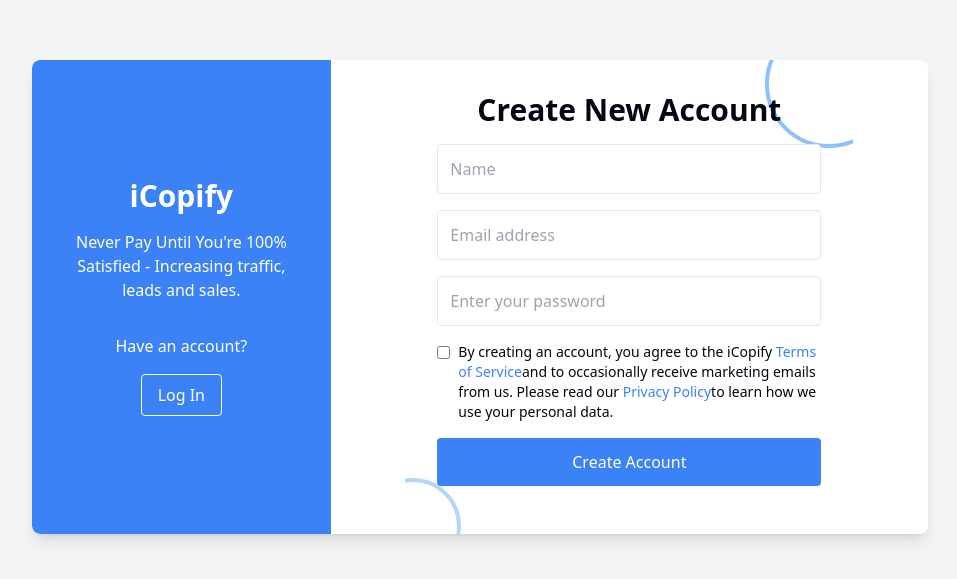
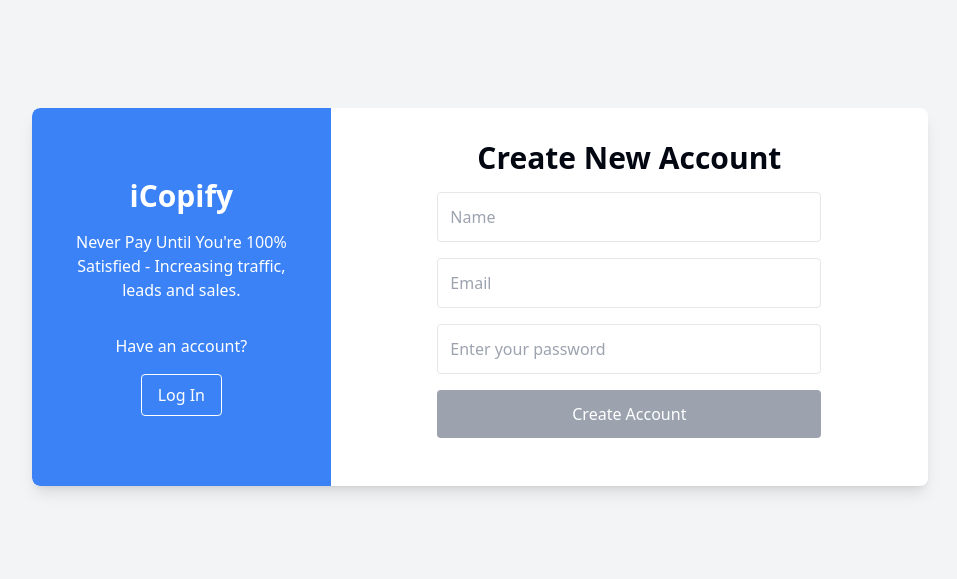
Before and after one commit to ScarletFenix/icopify, a Next.js app: page /login in a window 1280 px wide. Shown: the part 103-682 px from the top of the page, without its empty margins (160-1117 px from the left). Built offline with nearby package versions, Linux system fonts and the light colour scheme.

Commit message:
# form fix 2

```diff
--- a/app/_components/auth/AuthForm.js
+++ b/app/_components/auth/AuthForm.js
@@ -1,16 +1,89 @@
-import { useState } from 'react';
-import Link from 'next/link';
+"use client";
+import { useState } from "react";
+import axios from "axios";
+import Link from "next/link";
+import { useRouter } from "next/navigation";
+import { ToastContainer, toast } from "react-toastify";
+import 'react-toastify/dist/ReactToastify.css';
 
 const AuthForm = () => {
+    const router = useRouter();
     const [isLogin, setIsLogin] = useState(false);
+    const [identifier, setIdentifier] = useState("");
+    const [password, setPassword] = useState("");
+    const [name, setName] = useState("");
+    const [touched, setTouched] = useState({ name: false, email: false, password: false });
 
-    const toggleForm = () => setIsLogin(!isLogin);
+    // Email Validation
+    const validateEmail = (email) => {
+        const emailRegex = /^[^\s@]+@[^\s@]+\.[^\s@]+$/;
+        return emailRegex.test(email);
+    };
+
+    // Password Validation: Min 6 chars, 1 uppercase, 1 special character
+    const validatePassword = (pass) => {
+        const passwordRegex = /^(?=.*[A-Z])(?=.*[!@#$%^&*])[A-Za-z\d!@#$%^&*]{6,}$/;
+        return passwordRegex.test(pass);
+    };
+
+    // Name Length Validation
+    const validateNameLength = (name) => {
+        return name.length >= 3 && name.length <= 20;
+    };
+
+    const handleBlur = (field) => {
+        setTouched({ ...touched, [field]: true });
+    };
+
+    const isFormValid = () => {
+        if (isLogin) {
+            return validateEmail(identifier) && validatePassword(password);
+        }
+        return (
+            validateNameLength(name) &&
+            validateEmail(identifier) &&
+            validatePassword(password)
+        );
+    };
+
+    const handleSubmit = async (e) => {
+        e.preventDefault();
+        if (isLogin) {
+            try {
+                const res = await axios.post(`${process.env.NEXT_PUBLIC_STRAPI_URL}/api/auth/local`, {
+                    identifier,
+                    password,
+                });
+
+                // Store Token and User Info
+                localStorage.setItem("token", res.data.jwt);
+                localStorage.setItem("user", JSON.stringify(res.data.user));
+
+                toast.success("Login successful!");
+                setTimeout(() => {
+                    router.push("/dashboard");
+                }, 1500);
+            } catch (err) {
+                toast.error("Invalid login credentials.");
+            }
+        } else {
+            try {
+                await axios.post(`${process.env.NEXT_PUBLIC_STRAPI_URL}/api/auth/local/register`, {
+                    username: name,
+                    email: identifier,
+                    password,
+                });
+                toast.success("Registration successful!");
+                setTimeout(() => setIsLogin(true), 2000); // Redirect to login form
+            } catch (err) {
+                toast.error("Registration failed.");
+            }
+        }
+    };
 
     return (
         <div className="min-h-screen bg-gray-100 flex items-center justify-center p-4 w-full overflow-hidden">
-            {/* Form Container */}
             <div className="relative bg-white shadow-lg rounded-lg flex flex-col md:flex-row max-w-4xl w-full overflow-hidden">
-                {/* Left Side - Branding and Toggle Button */}
                 <div className="bg-blue-500 text-white p-8 rounded-t-lg md:rounded-l-lg md:rounded-tr-none flex flex-col justify-center items-center w-full md:w-1/3 text-center">
                     <div>
                         <h1 className="text-3xl font-bold mb-4">iCopify</h1>
@@ -18,60 +91,66 @@ const AuthForm = () => {
                     </div>
                     <div>
                         <p className="mb-4">{isLogin ? "Don't have an account?" : "Have an account?"}</p>
-                        <button onClick={toggleForm} className="bg-transparent border border-white text-white py-2 px-4 rounded hover:bg-white hover:text-blue-500 transition-colors">
+                        <button onClick={() => setIsLogin(!isLogin)} className="bg-transparent border border-white text-white py-2 px-4 rounded hover:bg-white hover:text-blue-500 transition-colors">
                             {isLogin ? "Sign Up" : "Log In"}
                         </button>
                     </div>
                 </div>
 
-                {/* Right Side - Form */}
                 <div className="relative p-8 w-full md:w-2/3 flex flex-col justify-center h-full max-w-md mx-auto overflow-hidden">
-                    {/* Circle Backgrounds inside White Form Section */}
-                    <div className="absolute -top-10 -right-10 h-32 w-32 border-4 border-blue-400 rounded-full opacity-70 z-0"></div>
-                    <div className="absolute -bottom-10 -left-10 h-24 w-24 border-4 border-blue-300 rounded-full opacity-70 z-0"></div>
-
                     <div className="relative z-10">
                         <h2 className="text-3xl font-bold mb-4 text-center">{isLogin ? "Log In" : "Create New Account"}</h2>
-                        <form>
+                        <form onSubmit={handleSubmit}>
                             {!isLogin && (
                                 <div className="mb-4">
-                                    <input className="w-full p-3 border rounded" placeholder="Name" type="text" required />
+                                    <input
+                                        className="w-full p-3 border rounded focus:outline-none focus:ring-2 focus:ring-blue-500"
+                                        placeholder="Name"
+                                        type="text"
+                                        value={name}
+                                        onChange={(e) => setName(e.target.value)}
+                                        onBlur={() => handleBlur("name")}
+                                        required
+                                    />
+                                    {touched.name && !validateNameLength(name) && (
+                                        <p className="text-red-500 text-sm mt-1">Name must be 3-20 characters long.</p>
+                                    )}
                                 </div>
                             )}
                             <div className="mb-4">
-                                <input className="w-full p-3 border rounded" placeholder="Email address" type="email" required />
+                                <input
+                                    className="w-full p-3 border rounded focus:outline-none focus:ring-2 focus:ring-blue-500"
+                                    placeholder={isLogin ? "Username or Email" : "Email"}
+                                    type="text"
+                                    value={identifier}
+                                    onChange={(e) => setIdentifier(e.target.value)}
+                                    onBlur={() => handleBlur("email")}
+                                    required
+                                />
                             </div>
                             <div className="mb-4">
-                                <input className="w-full p-3 border rounded pr-10" placeholder="Enter your password" type="password" required />
+                                <input
+                                    className="w-full p-3 border rounded focus:outline-none focus:ring-2 focus:ring-blue-500"
+                                    placeholder="Enter your password"
+                                    type="password"
+                                    value={password}
+                                    onChange={(e) => setPassword(e.target.value)}
+                                    onBlur={() => handleBlur("password")}
+                                    required
+                                />
                             </div>
-                            {!isLogin && (
-                                <div className="flex items-start mb-4">
-                                    <input className="mr-2 mt-1" type="checkbox" required />
-                                    <p className="text-sm">
-                                        By creating an account, you agree to the iCopify
-                                        <Link className="text-blue-500" href="#"> Terms of Service</Link>
-                                        and to occasionally receive marketing emails from us. Please read our
-                                        <Link className="text-blue-500" href="#"> Privacy Policy</Link>
-                                        to learn how we use your personal data.
-                                    </p>
-                                </div>
-                            )}
-                            {isLogin && (
-                                <div className="mb-4 text-sm flex justify-between items-center">
-                                    <label className="flex items-center">
-                                        <input className="mr-2" type="checkbox" />
-                                        Remember me
-                                    </label>
-                                    <Link className="text-blue-500" href="#">Forgot Password?</Link>
-                                </div>
-                            )}
-                            <button className="w-full bg-blue-500 text-white py-3 rounded mb-4 hover:bg-blue-600 transition-colors" type="submit">
+                            <button
+                                className={`w-full text-white py-3 rounded mb-4 transition-colors ${isFormValid() ? 'bg-blue-500 hover:bg-blue-600' : 'bg-gray-400 cursor-not-allowed'}`}
+                                type="submit"
+                                disabled={!isFormValid()}
+                            >
                                 {isLogin ? "Log In" : "Create Account"}
                             </button>
                         </form>
                     </div>
                 </div>
             </div>
+            <ToastContainer position="top-right" autoClose={3000} hideProgressBar />
         </div>
     );
 };
--- a/app/dashboard/page.js
+++ b/app/dashboard/page.js
@@ -1,20 +1,57 @@
 "use client";
-import { useEffect } from "react";
+import { useEffect, useState } from "react";
 import { useRouter } from "next/navigation";
+import axios from "axios";
 
 export default function DashboardPage() {
     const router = useRouter();
-  const isAuthenticated = false; // Change this with your Strapi auth check
+    const [isAuthenticated, setIsAuthenticated] = useState(false);
+    const [loading, setLoading] = useState(true);
 
     useEffect(() => {
-    if (!isAuthenticated) {
+        const token = localStorage.getItem("jwt");
+
+        if (!token) {
             router.push("/login");
+        } else {
+            axios
+                .get(`${process.env.NEXT_PUBLIC_STRAPI_URL}/api/users/me`, {
+                    headers: {
+                        Authorization: `Bearer ${token}`,
+                    },
+                })
+                .then((res) => {
+                    if (res.data) {
+                        setIsAuthenticated(true);
+                        setLoading(false); // Stop loading once authenticated
                     }
-  }, [isAuthenticated, router]);
+                })
+                .catch((err) => {
+                    console.error("Authentication failed:", err);
+                    localStorage.removeItem("jwt");
+                    router.push("/login");
+                });
+        }
+    }, [router]);
+
+    const handleLogout = () => {
+        localStorage.removeItem("jwt");
+        router.push("/login");
+    };
+
+    if (loading) return <p>Loading...</p>;
+
+    if (!isAuthenticated) return null;
 
     return (
-    <main className="min-h-screen flex items-center justify-center">
+        <main className="min-h-screen flex flex-col items-center justify-center space-y-4">
             <h1 className="text-4xl font-bold">Welcome to the Dashboard</h1>
+            <button
+                onClick={handleLogout}
+                className="bg-red-500 text-white py-2 px-4 rounded hover:bg-red-600 transition-colors"
+            >
+                Logout
+            </button>
         </main>
     );
 }
--- a/package.json
+++ b/package.json
@@ -10,6 +10,7 @@
   },
   "dependencies": {
     "@radix-ui/react-slot": "^1.1.2",
+    "axios": "^1.7.9",
     "class-variance-authority": "^0.7.1",
     "clsx": "^2.1.1",
     "framer-motion": "^12.4.2",
@@ -20,6 +21,7 @@
     "react-countup": "^6.5.3",
     "react-dom": "^19.0.0",
     "react-icons": "^5.4.0",
+    "react-toastify": "^11.0.3",
     "tailwind-merge": "^3.0.1",
     "tailwindcss-animate": "^1.0.7"
   },
```
Also changed, not shown: 1 other file (tests, documents, lock files or other folders). Lines whose indentation alone changed are shown as unchanged.
